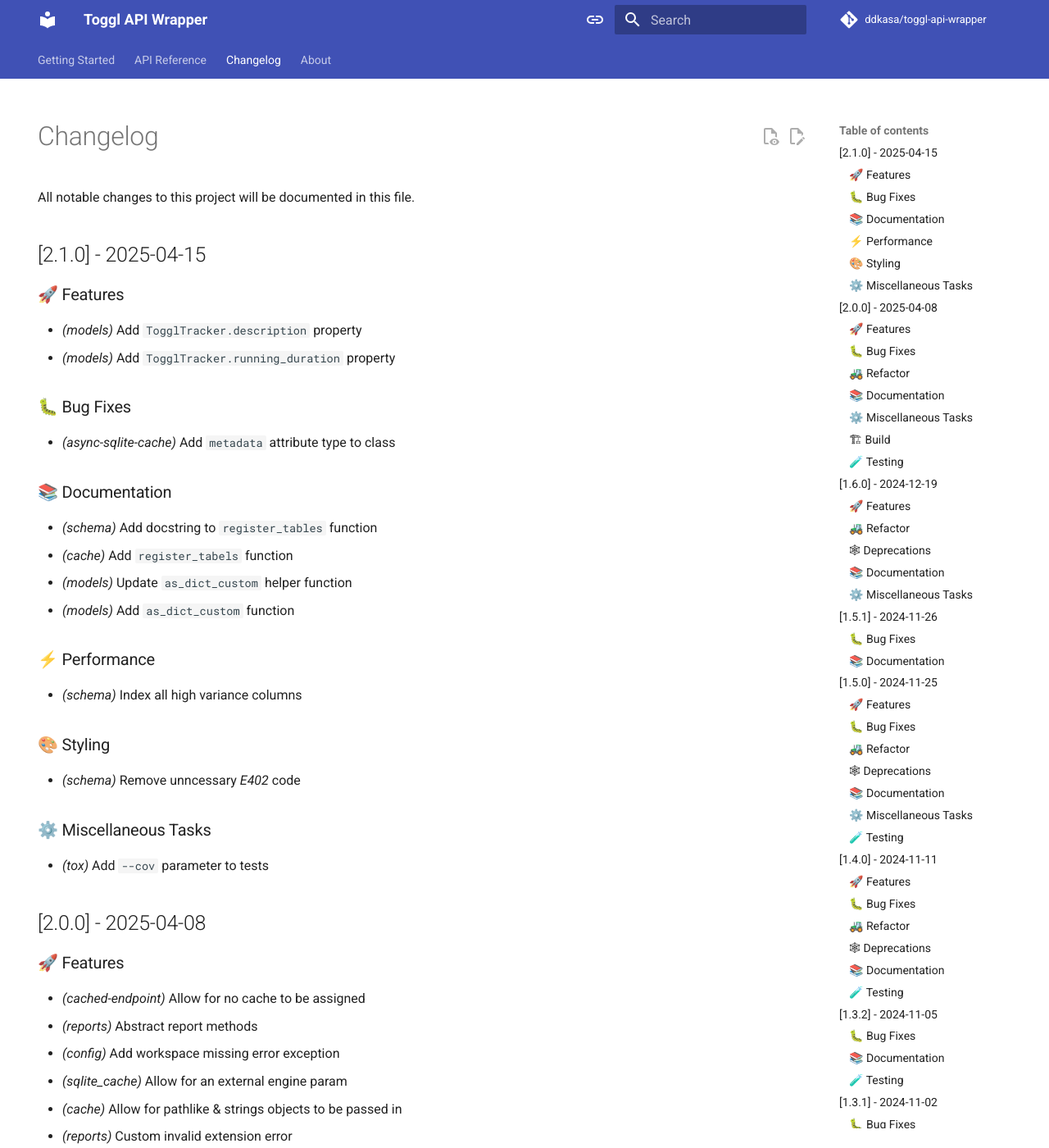
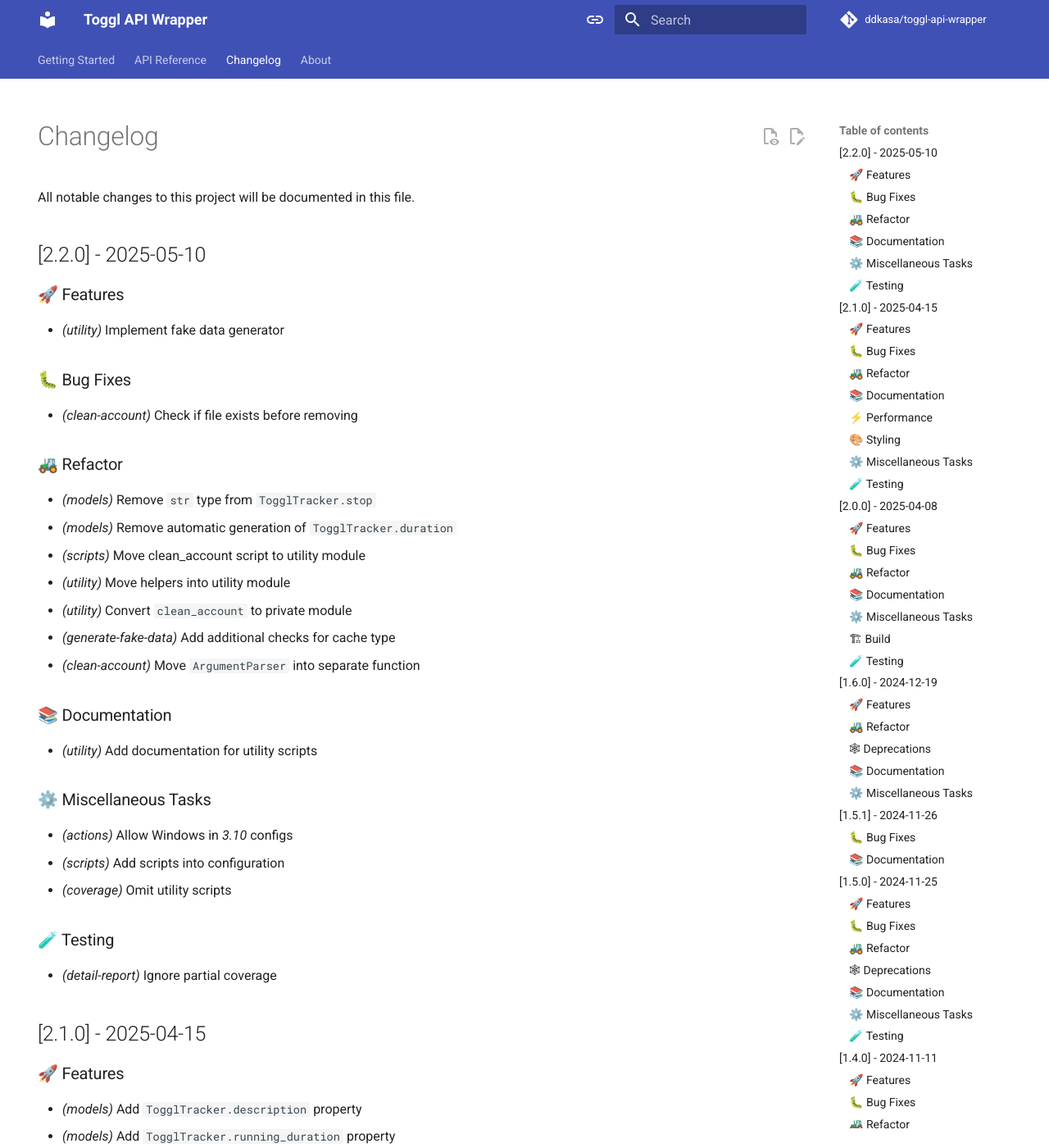
Before and after one commit to ddkasa/toggl-api-wrapper, an MkDocs documentation site: the page built from docs/CHANGELOG.md, in a window 1280 px wide and 1400 px high. Shown: the whole window at 82% size. Built offline with MkDocs 1.6.1 and Material for MkDocs 9.7.7, drawn with Linux system fonts in a browser that asks for light colours; comment, search, counter and statistics services are not loaded; some of the changed text lies outside the part shown.

Commit message:
chore(release): version 2.2.0

```diff
--- a/docs/CHANGELOG.md
+++ b/docs/CHANGELOG.md
@@ -6,6 +6,40 @@
 # Changelog
 
 All notable changes to this project will be documented in this file.
+
+## [2.2.0] - 2025-05-10
+
+### 🚀 Features
+
+- *(utility)* Implement fake data generator
+
+### 🐛 Bug Fixes
+
+- *(clean-account)* Check if file exists before removing
+
+### 🚜 Refactor
+
+- *(models)* Remove `str` type from `TogglTracker.stop`
+- *(models)* Remove automatic generation of `TogglTracker.duration`
+- *(scripts)* Move clean_account script to utility module
+- *(utility)* Move helpers into utility module
+- *(utility)* Convert `clean_account` to private module
+- *(generate-fake-data)* Add additional checks for cache type
+- *(clean-account)* Move `ArgumentParser` into separate function
+
+### 📚 Documentation
+
+- *(utility)* Add documentation for utility scripts
+
+### ⚙️ Miscellaneous Tasks
+
+- *(actions)* Allow Windows in *3.10* configs
+- *(scripts)* Add scripts into configuration
+- *(coverage)* Omit utility scripts
+
+### 🧪 Testing
+
+- *(detail-report)* Ignore partial coverage
 
 ## [2.1.0] - 2025-04-15
 
@@ -18,12 +52,18 @@
 
 - *(async-sqlite-cache)* Add `metadata` attribute type to class
 
+### 🚜 Refactor
+
+- *(async-sqlite-cache)* Remove unnecessary *E402* noqa code
+- *(utils)* Add return type to `cleanup` functionx
+
 ### 📚 Documentation
 
 - *(schema)* Add docstring to `register_tables` function
 - *(cache)* Add `register_tabels` function
 - *(models)* Update `as_dict_custom` helper function
 - *(models)* Add `as_dict_custom` function
+- *(utils)* Add docstring to module and `cleanup` function
 
 ### ⚡ Performance
 
@@ -36,6 +76,13 @@
 ### ⚙️ Miscellaneous Tasks
 
 - *(tox)* Add `--cov` parameter to tests
+- *(actions)* Run all tests on both os *3.10* configs
+- *(tox)* Only check coverage on *3.10* tests
+- *(coverage)* Remove `requires` option
+
+### 🧪 Testing
+
+- *(cache)* Add small delay on windows
 
 ## [2.0.0] - 2025-04-08
 
--- a/src/toggl_api/__about__.py
+++ b/src/toggl_api/__about__.py
@@ -16,7 +16,7 @@
 ]
 
 __title__ = "toggl-api-wrapper"
-__version__ = "2.1.0"
+__version__ = "2.2.0"
 __description__ = "Simple Toggl API wrapper for non-premium features."
 __author__ = "David Kasakaitis"
 __author_email__ = "davidkasakaitis@proton.me"
```
Also changed, not shown: pyproject.toml (+6 -2 lines), 1 other file.
